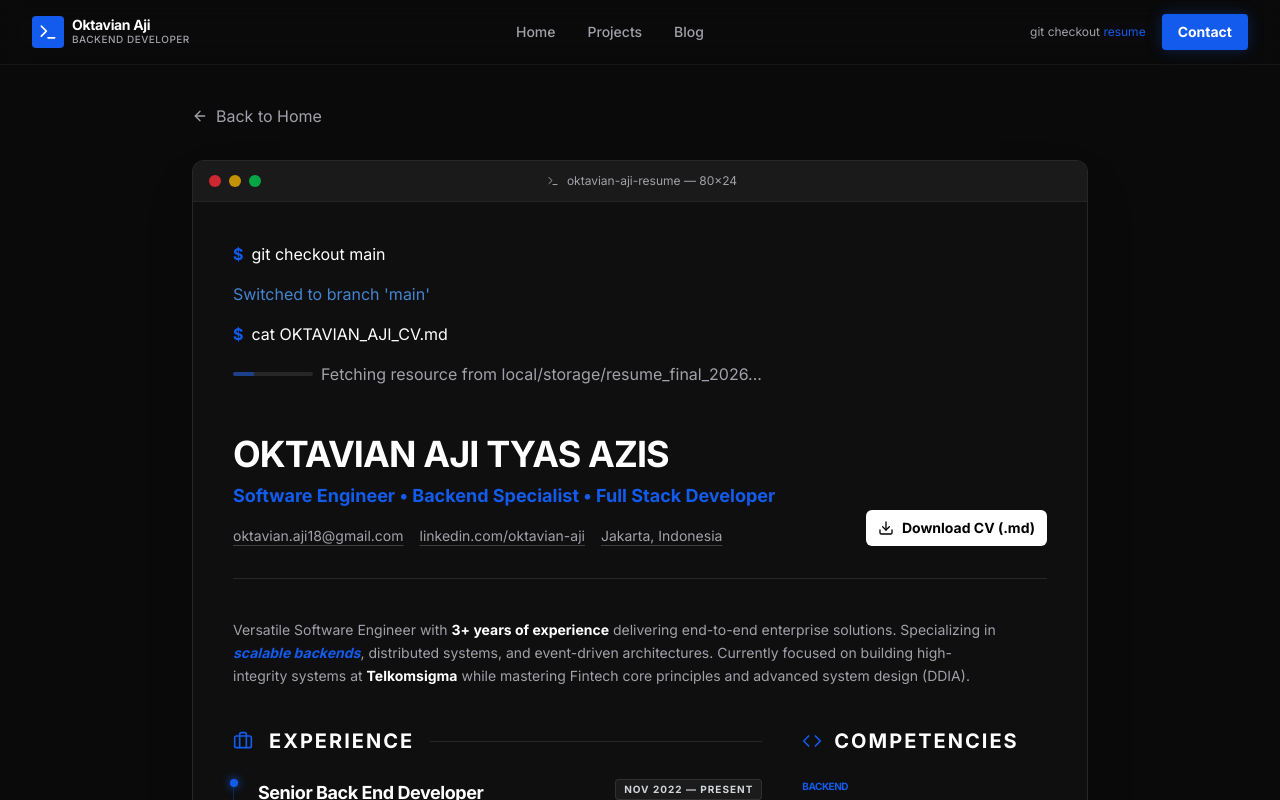
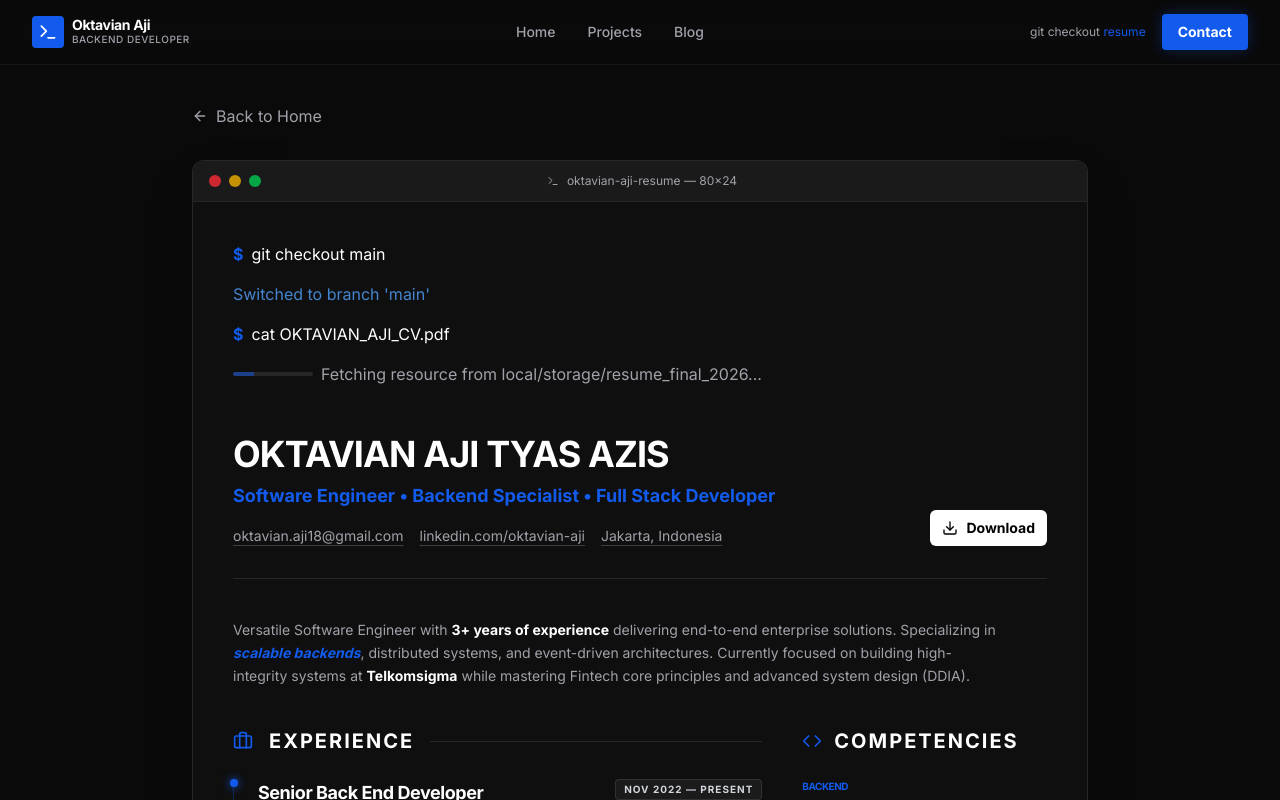
Before and after one commit to iyans018/personal-site, a Next.js app: page /resume in a window 1280 px wide. Shown: the top 800 px of the page. Built offline with nearby package versions, Linux system fonts and the light colour scheme.

Commit message:
change folder path for cv content

```diff
--- a/app/resume/page.tsx
+++ b/app/resume/page.tsx
@@ -13,7 +13,7 @@ export default function ResumePage() {
     const lines = [
         { type: "command", text: "git checkout main" },
         { type: "info", text: "Switched to branch 'main'" },
-        { type: "command", text: "cat OKTAVIAN_AJI_CV.md" },
+        { type: "command", text: "cat OKTAVIAN_AJI_CV.pdf" },
         { type: "fetching", text: "Fetching resource from local/storage/resume_final_2026..." },
     ]
 
@@ -102,9 +102,9 @@ export default function ResumePage() {
                                                 <span className="flex items-center gap-1 underline underline-offset-4 decoration-white/20 hover:decoration-primary transition-colors cursor-pointer">Jakarta, Indonesia</span>
                                             </div>
                                         </div>
-                                        <a href="/OKTAVIAN_AJI_CV.md" download="OKTAVIAN_AJI_CV.md">
+                                        <a href="/cv/CV_Oktavian_Aji_2025.pdf" download="OKTAVIAN_AJI_CV.pdf">
                                             <Button className="bg-white text-black hover:bg-white/90 font-bold gap-2 font-sans">
-                                                <Download className="h-4 w-4" /> Download CV (.md)
+                                                <Download className="h-4 w-4" /> Download
                                             </Button>
                                         </a>
                                     </div>
```
Also changed, not shown: public/cv/OKTAVIAN_AJI_CV.md (renamed from public/OKTAVIAN_AJI_CV.md), 1 other file (tests, documents, lock files or other folders).
